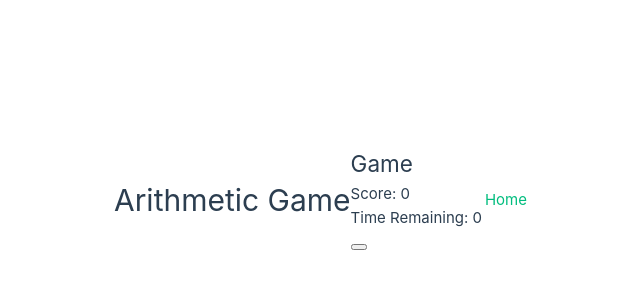
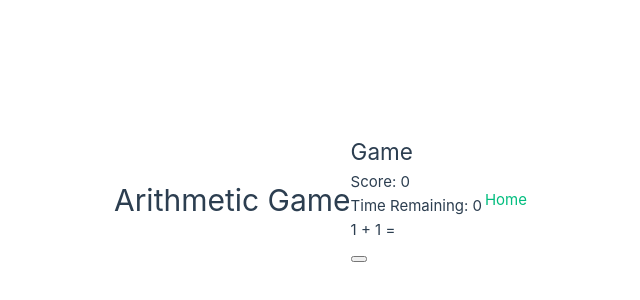
Before and after one commit to quantgamer/quant-gamer, a Vue app: page /arithmeticgame in a window 1280 px wide. Shown: the part 200-500 px from the top of the page, without its empty margins (110-750 px from the left). Built offline with nearby package versions, Linux system fonts and the light colour scheme; the HTML template or start-up script is replaced by a standard one.

Commit message:
add question generation

```diff
--- a/src/views/ArithmeticGame.vue
+++ b/src/views/ArithmeticGame.vue
@@ -1,7 +1,20 @@
 <script setup lang="ts">
-import { reactive, ref } from "vue";
+import { reactive, ref, type Reactive } from "vue";
 
 const gameStarted = ref(true);
+const score = ref(0);
+const timeRemaining = ref(0);
+const gameOver = ref(true);
+
+const settings = reactive({
+  includeAddition: true,
+  includeMultiplication: true,
+  additionMin: 2,
+  additionMax: 100,
+  multiplicationMin: 2,
+  multiplicationMax: 12,
+  duration: 120,
+});
 
 const updateTime = () => {
   if (timeRemaining.value > 0) {
@@ -14,8 +27,9 @@ const startGame = () => {
 
   score.value = 0;
   timeRemaining.value = settings.duration;
+  setInterval(updateTime, 1000);
 
-  setInterval(updateTime, 1000);
+  generateQuestion();
 };
 
 const endGame = () => {
@@ -23,19 +37,43 @@ const endGame = () => {
   gameOver.value = true;
 };
 
-const settings = reactive({
-  includeAddition: true,
-  includeMultiplication: true,
-  additionMin: 2,
-  additionMax: 100,
-  multiplicationMin: 2,
-  multiplicationMax: 12,
-  duration: 120,
+interface Question {
+  text: string;
+  answer: number;
+}
+
+const currentQuestion: Reactive<Question> = reactive({
+  text: "1 + 1 =",
+  answer: 2,
 });
 
-const score = ref(0);
-const timeRemaining = ref(0);
-const gameOver = ref(true);
+const generateQuestion = () => {
+  const operations = [];
+  if (settings.includeAddition) operations.push("addition");
+  if (settings.includeMultiplication) operations.push("multiplication");
+
+  const operation = operations[Math.floor(Math.random() * operations.length)];
+
+  let num1, num2, text, answer;
+  if (operation === "addition") {
+    num1 = randomInt(settings.additionMin, settings.additionMax);
+    num2 = randomInt(settings.additionMin, settings.additionMax);
+    text = `${num1} + ${num2} =`;
+    answer = num1 + num2;
+  } else if (operation === "multiplication") {
+    num1 = randomInt(settings.multiplicationMin, settings.multiplicationMax);
+    num2 = randomInt(settings.multiplicationMin, settings.multiplicationMax);
+    text = `${num1} x ${num2} =`;
+    answer = num1 * num2;
+  }
+
+  currentQuestion.text = text ?? "";
+  currentQuestion.answer = answer ?? 0;
+};
+
+const randomInt = (min: number, max: number) => {
+  return Math.floor(Math.random() * (max - min + 1)) + min;
+};
 </script>
 
 <template>
@@ -95,6 +133,9 @@ const gameOver = ref(true);
         <h2>Game</h2>
         <p>Score: {{ score }}</p>
         <p>Time Remaining: {{ timeRemaining }}</p>
+        <div v-if="currentQuestion">
+          {{ currentQuestion.text }}
+        </div>
       </div>
       <button @click="startGame" />
     </div>
```
